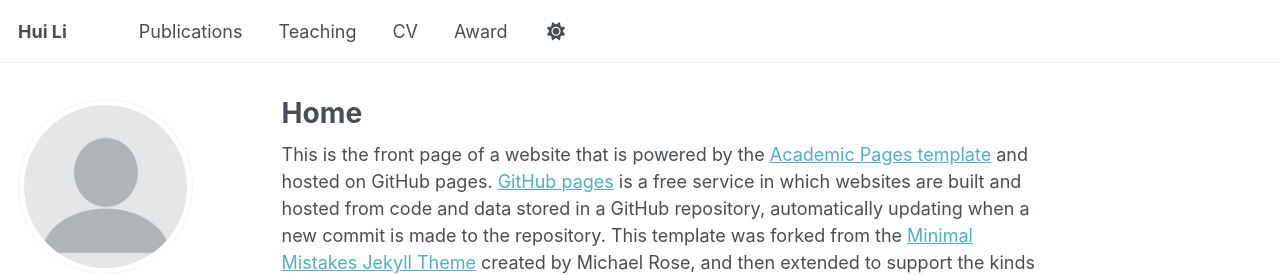
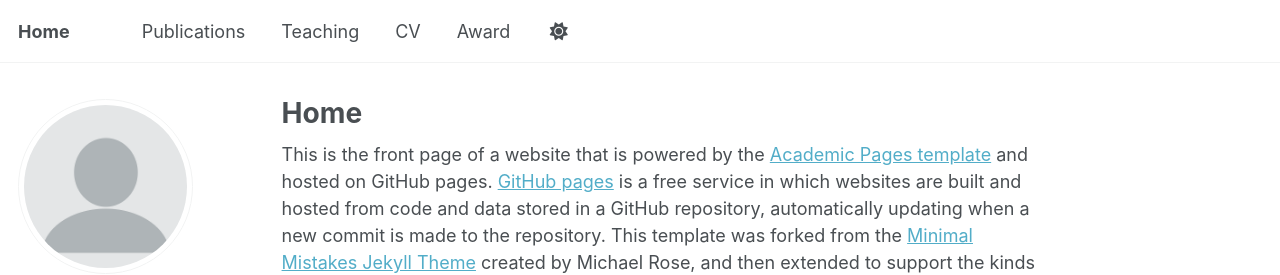
Before and after one commit to Marsenrage/Marsenrage.github.io, a Jekyll site: the page built from _pages/about.md, in a window 1280 px wide. Shown: the top 275 px of the page. Built offline with Jekyll 4.4.1, drawn with Linux system fonts in a browser that asks for light colours; some web fonts are replaced.

Commit message:
Update _config.yml

```diff
--- a/_config.yml
+++ b/_config.yml
@@ -9,7 +9,7 @@
 # Basic Site Settings
 locale                   : "en-US"
 site_theme               : "default"
-title                    : "Hui Li"
+title                    : "Home"
 title_separator          : "-"
 name                     : &name "Hui Li"
 description              : &description "personal description"
```
